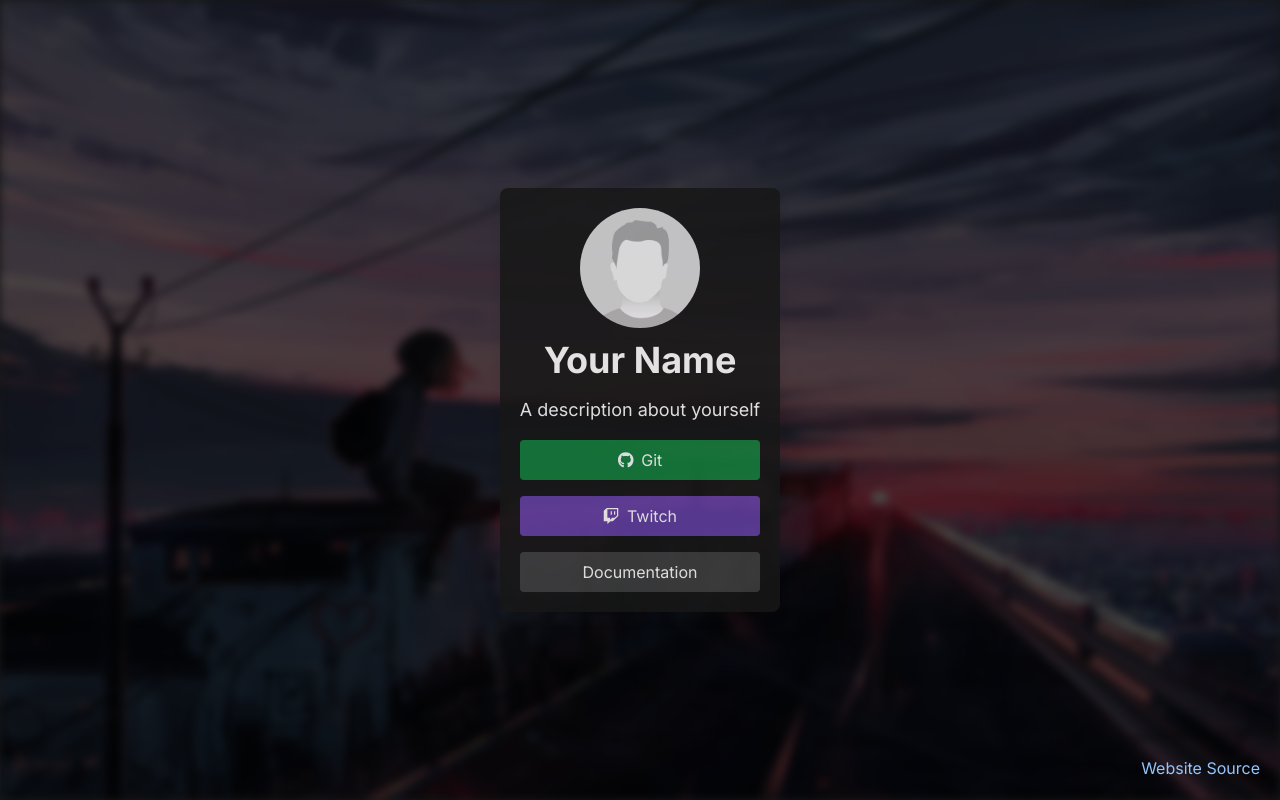
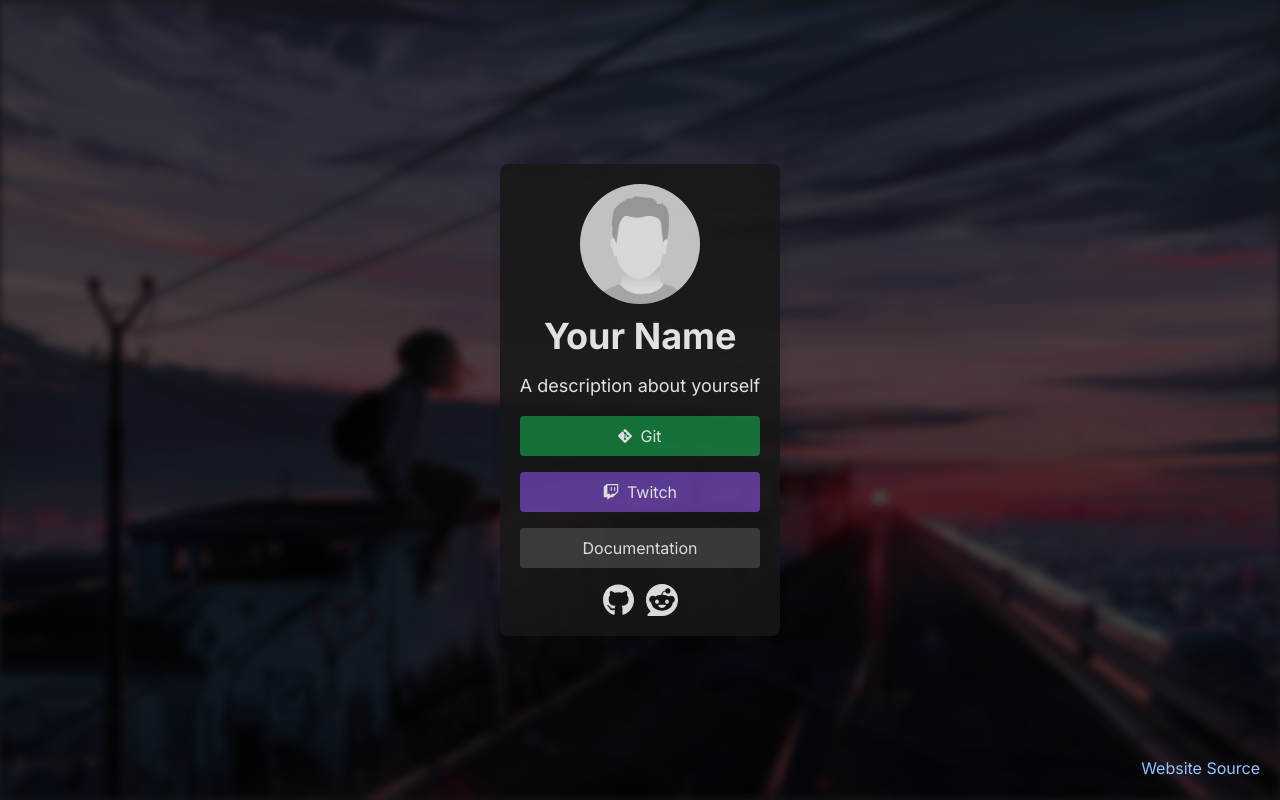
Before and after one commit to RealFascinated/simple-links, a Next.js app: page / in a window 1280 px wide. Built offline with nearby package versions, Linux system fonts and the light colour scheme.

Commit message:
add icon only links

```diff
--- a/config.json
+++ b/config.json
@@ -1,5 +1,5 @@
 {
-  "configVersion": "0.1.2",
+  "configVersion": "0.1.3",
   "name": "Your Name",
   "description": "A description about yourself",
   "avatar": "/avatar.webp",
@@ -34,7 +34,7 @@
     {
       "title": "Git",
       "url": "https://git.fascinated.cc",
-      "icon": "fab fa-github",
+      "icon": "fab fa-git-alt",
       "color": {
         "normal": "bg-green-700"
       }
@@ -54,5 +54,15 @@
         "normal": "bg-neutral-700"
       }
     }
+  ],
+  "socialLinks": [
+    {
+      "icon": "fab fa-github",
+      "url": "https://git.fascinated.cc"
+    },
+    {
+      "icon": "fab fa-reddit",
+      "url": "https://www.reddit.com/user/ImFascinatedMC"
+    }
   ]
 }
--- a/src/app/page.tsx
+++ b/src/app/page.tsx
@@ -15,9 +15,10 @@ export default function Home() {
     avatar,
     name,
     links,
+    socialLinks,
     options,
     description,
-    theme, // Fallback to dark if no theme was found
+    theme,
   } = Config; // All of the settings pulled from the config file
 
   // Theme colors to use when using the selected theme
@@ -85,8 +86,10 @@ export default function Home() {
               <h1 className="text-4xl font-bold">{name}</h1>
             </div>
 
+            {/* Description of user */}
             <p className="mt-4 text-lg max-w-lg">{description}</p>
 
+            {/* Links (Buttons) */}
             <div className="flex flex-col items-center">
               {links.map((link, index) => {
                 const icons: any = link.icon?.split(" ") ?? [];
@@ -98,22 +101,38 @@ export default function Home() {
                     target="_blank"
                     rel="noopener noreferrer"
                     className={`flex flex-row items-center justify-center mt-4 px-4 w-60 py-2 rounded
-                      ${selectedTheme.buttonTextColor} ${link.color.normal} hover:brightness-75 transition`}
+                      ${selectedTheme.buttonTextColor} ${link.color.normal} hover:brightness-75 transition gap-2`}
                   >
-                    {link.icon && (
-                      <>
-                        <FontAwesomeIcon icon={icons} />
-                        <div className="ml-2"></div>
-                      </>
-                    )}
+                    {link.icon && <FontAwesomeIcon icon={icons} />}
                     <p>{link.title}</p>
                   </a>
                 );
               })}
             </div>
+
+            {/* Social Links */}
+            <div className="flex items-center justify-center gap-3 mt-4">
+              {socialLinks &&
+                socialLinks.map((link, index) => {
+                  const icons: any = link.icon?.split(" ") ?? [];
+
+                  return (
+                    <a
+                      key={index}
+                      href={link.url}
+                      target="_blank"
+                      rel="noopener noreferrer"
+                      className={`hover:brightness-75 transition`}
+                    >
+                      {link.icon && <FontAwesomeIcon size="2xl" icon={icons} />}
+                    </a>
+                  );
+                })}
+            </div>
           </div>
         </div>
 
+        {/* Footer */}
         <div className="absolute bottom-0 right-0 mb-5 mr-5">
           {options.showSourceLink && (
             <a
```
Also changed, not shown: 1 other file (tests, documents, lock files or other folders).
